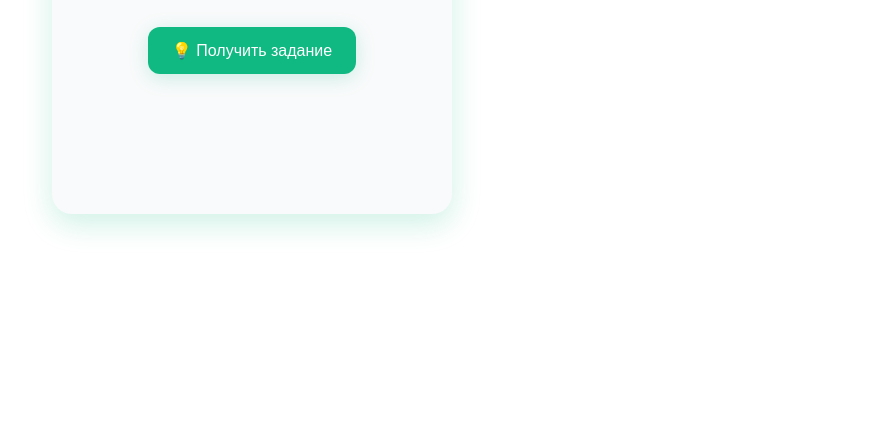
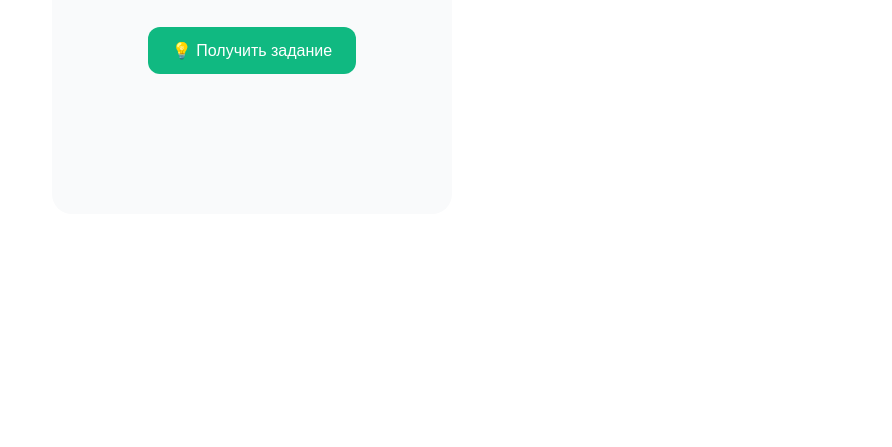
Before and after one commit to Wetrovosk/switchit, a plain HTML site: page index.html in a window 1280 px wide. Shown: the part 353-800 px from the top of the page, without its empty margins (388-1280 px from the left). Drawn offline with Linux system fonts and the light colour scheme.

Commit message:
Update style.css

```diff
--- a/style.css
+++ b/style.css
@@ -4,7 +4,6 @@
     --text-color: #111827;
     --accent-color: #10b981;
     --card-bg: #f9fafb;
-    --shadow: rgba(16, 185, 129, 0.2);
 }
 
 [data-theme="dark"] {
@@ -12,7 +11,6 @@
     --text-color: #f3f4f6;
     --accent-color: #34d399;
     --card-bg: #1f2937;
-    --shadow: rgba(52, 211, 153, 0.3);
 }
 
 /* === Базовые стили === */
```
